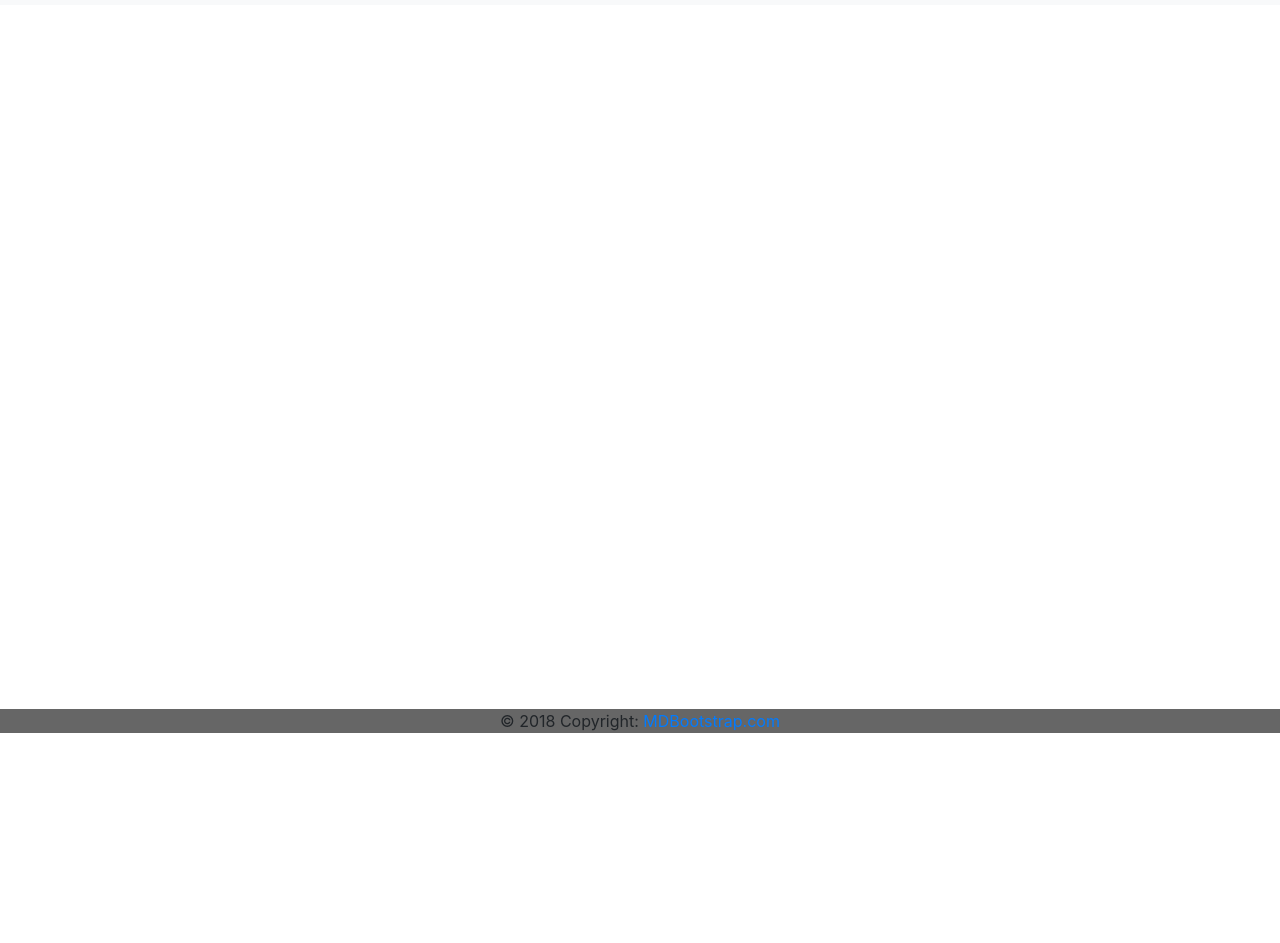
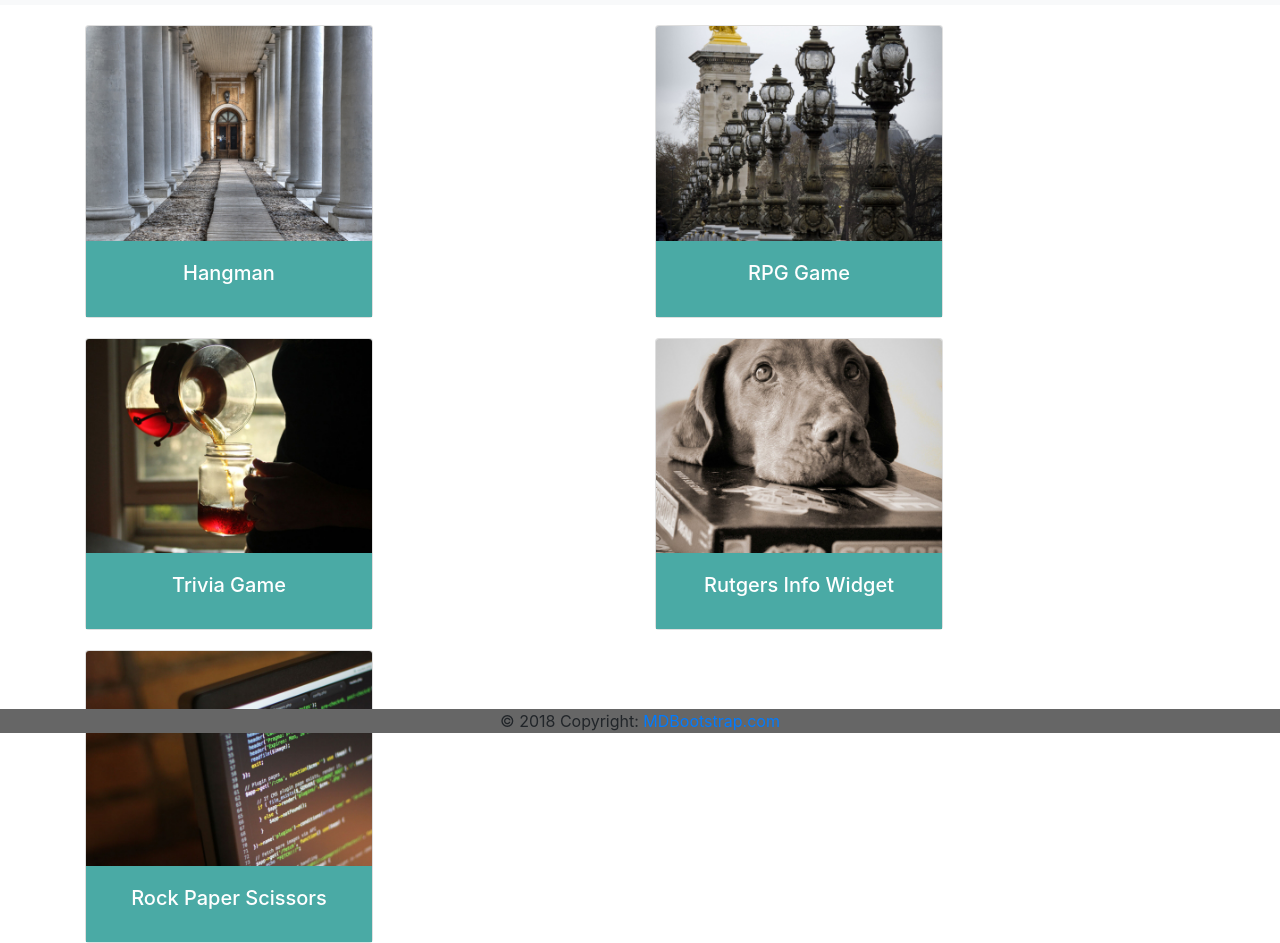
Before and after one commit to nicholettesams/Bootstrap-Portfolio, a plain HTML site: page portfolio.html in a window 1280 px wide. Shown: the part 67-1010 px from the top of the page. Before the commit the page ends 800 px from the top, so only its background shows below. Drawn offline with nearby package versions, Linux system fonts and the light colour scheme.

Commit message:
Portfolio page

```diff
--- a/assets/css/style.css
+++ b/assets/css/style.css
@@ -16,3 +16,13 @@
 .footer-copyright{
     background-color: #666666;
 }
+
+.card{
+    margin-top: 20px;
+}
+
+
+.card-body{
+    background-color:#4aaaa5;
+    color: white;
+}
--- a/portfolio.html
+++ b/portfolio.html
@@ -40,8 +40,52 @@
         </nav>
 
     <div class="container">
-
-
+        <div class = "row">
+            <div class = "col-md-6 col-ms-12">
+                    <div class="card" style="width: 18rem;">
+                        <img class="card-img-top" src="assets/images/Hangman.jpg" alt="Card image cap">
+                        <div class="card-body">
+                            <h5 class="card-title text-center">Hangman</h5>
+                        </div>
+                    </div>
+            </div>
+            <div class = "col-md-6 col-ms-12">
+                    <div class="card" style="width: 18rem;">
+                            <img class="card-img-top" src="assets/images/RPG.jpg" alt="Card image cap">
+                            <div class="card-body">
+                                <h5 class="card-title text-center">RPG Game</h5>
+                            </div>
+                    </div>
+            </div>
+        </div>
+        <div class = "row">
+            <div class = "col-md-6 col-ms-12">
+                    <div class="card" style="width: 18rem;">
+                        <img class="card-img-top" src="assets/images/Trivia.jpg" alt="Card image cap">
+                        <div class="card-body">
+                            <h5 class="card-title text-center">Trivia Game</h5>
+                        </div>
+                    </div>
+            </div>
+            <div class = "col-md-6 col-ms-12">
+                    <div class="card" style="width: 18rem;">
+                            <img class="card-img-top" src="assets/images/Widget.jpg" alt="Card image cap">
+                            <div class="card-body">
+                                <h5 class="card-title text-center">Rutgers Info Widget</h5>
+                            </div>
+                    </div>
+            </div>
+        </div>
+        <div class = "row">
+            <div class = "col-md-6 col-ms-12">
+                    <div class="card" style="width: 18rem;">
+                            <img class="card-img-top" src="assets/images/RockPaperScissors.jpg" alt="Card image cap">
+                            <div class="card-body">
+                                <h5 class="card-title text-center">Rock Paper Scissors</h5>
+                            </div>
+                    </div>
+            </div>
+        </div>
 
     </div>
 
```
Also changed, not shown: assets/images/Hangman.jpg (added), assets/images/RPG.jpg (added), assets/images/RockPaperScissors.jpg (added), assets/images/Trivia.jpg (added), assets/images/Widget.jpg (added).
